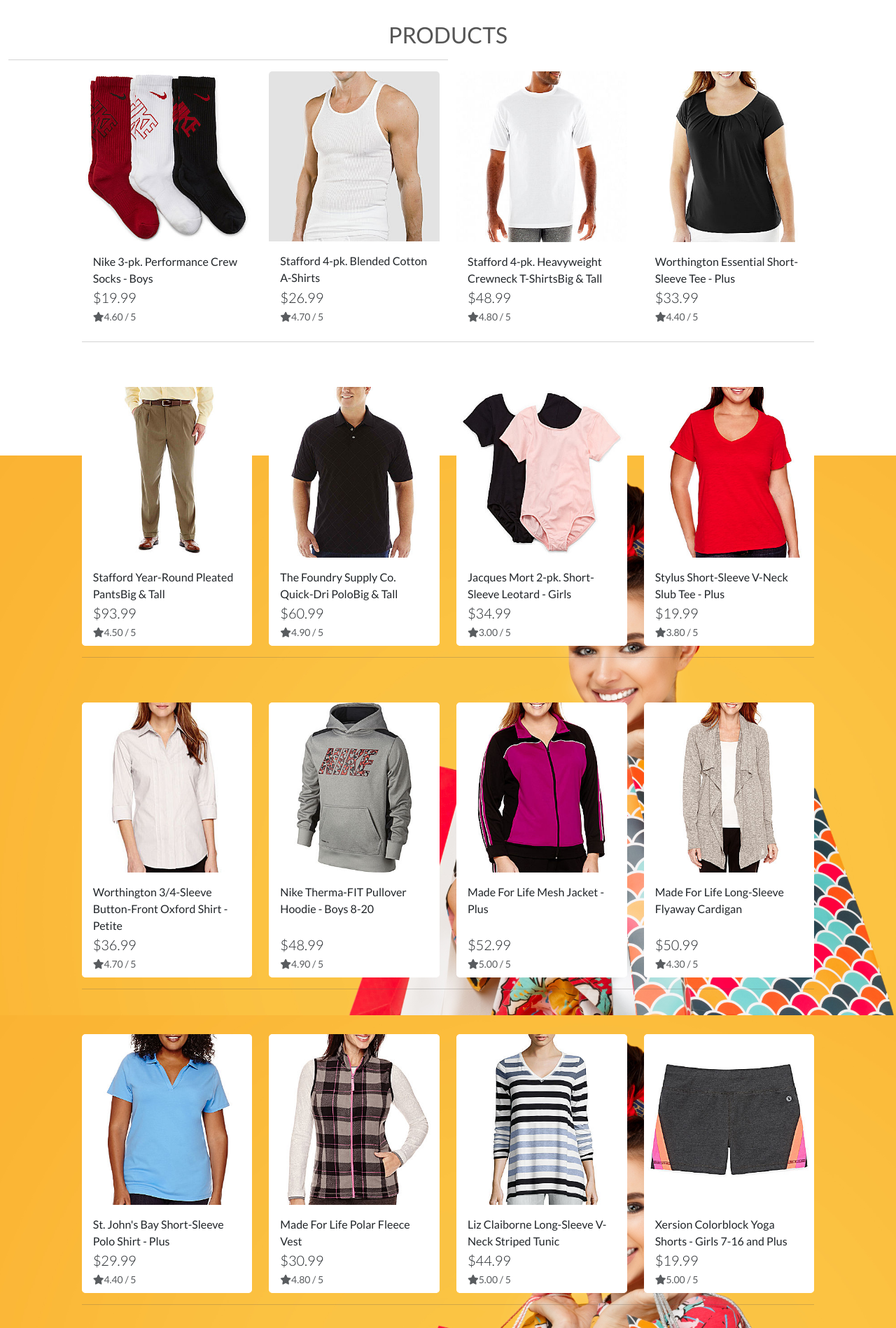
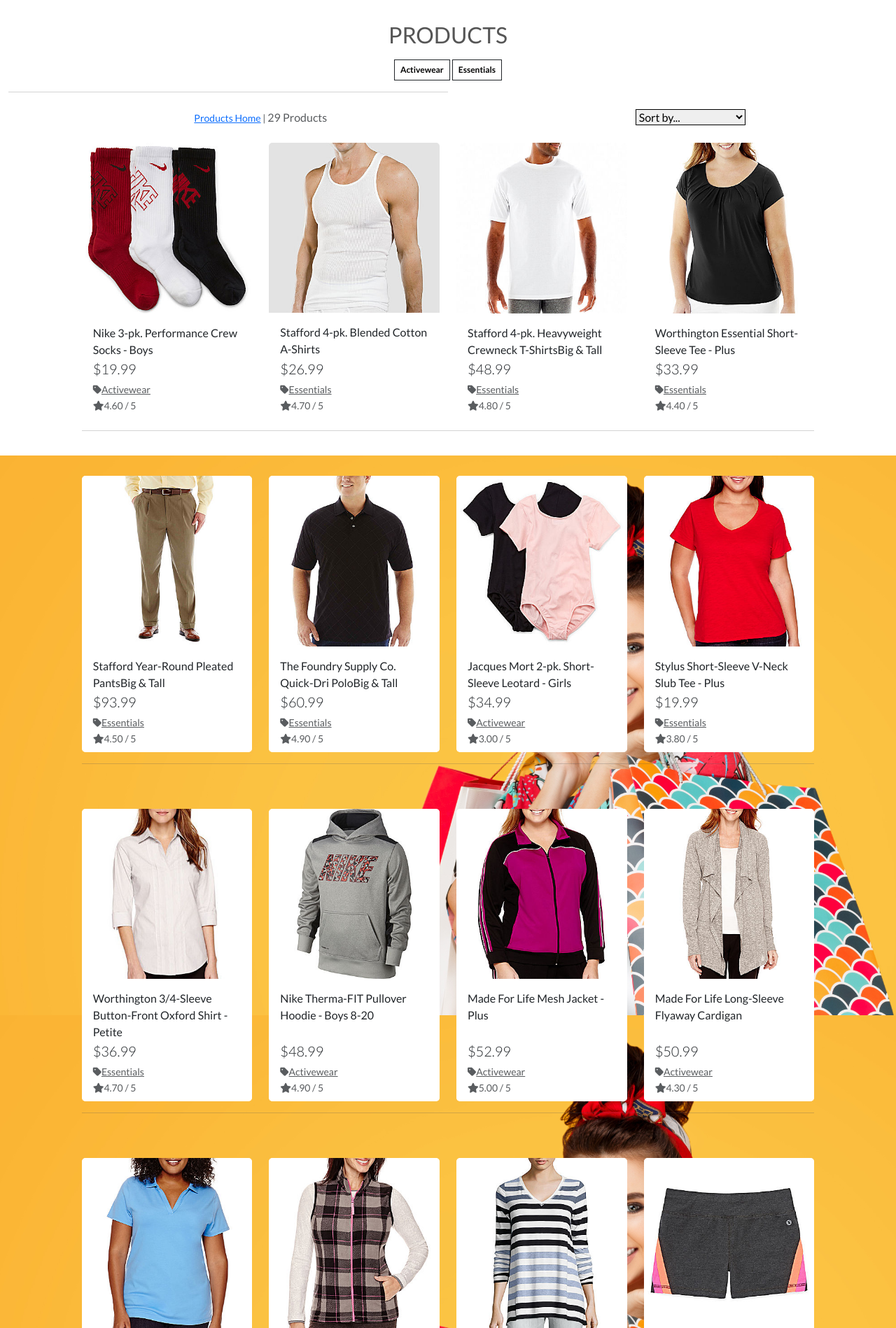
Before and after one commit to LlewBach/boutique-ado2, a Django app: a page that uses products/templates/products/products.html in a window 1280 px wide. Shown: the part 149-2047 px from the top of the page at 70% size. Run offline with Django 5.2, Linux system fonts and the light colour scheme; data comes from the database, SQL or seed files in the repository; some libraries are stand-ins or nearby versions.

Commit message:
Add sorting and product counts to product pages

```diff
--- a/products/templates/products/products.html
+++ b/products/templates/products/products.html
@@ -17,13 +17,95 @@
   <div class="row">
     <div class="col text-center mt-3">
       <h2 class="logo-font">Products</h2>
+      {% for c in current_categories %}
+      <a class="category-badge text-decoration-none" href="{% url 'products' %}?category={{ c.name }}">
+        <span class="p-2 mt-2 badge badge-white text-black rounded-0 border border-dark">{{ c.friendly_name }}</span>
+      </a>
+      {% endfor %}
       <hr class="w-50 mb-1">
     </div>
   </div>
   <div class="row">
     <div class="col">
       <div class="product-container col-10 offset-1">
-        <div class="row mt-1 mb-2"></div>
+        <div class="row mt-1 mb-2">
+          <div class="col-12 col-md-6 my-auto order-md-last d-flex justify-content-center justify-content-md-end">
+            <div class="sort-select-wrapper w-50">
+              <select id="sort-selector"
+                class="custom-select custom-select-sm rounded-0 border border-{% if current_sorting != 'None_None' %}info{% else %}black{% endif %}">
+                {% if current_sorting == 'None_None' %}
+                <option value="reset" selected>Sort by...</option>
+                {% else %}
+                <option value="reset">Sort by...</option>
+                {% endif %}
+                {% if current_sorting == 'price_asc' %}
+                <option value="price_asc" selected>Price (low to high)
+                </option>
+                {% else %}
+                <option value="price_asc">Price (low to high)
+                </option>
+                {% endif %}
+                {% if current_sorting == 'price_desc' %}
+                <option value="price_desc" selected>Price (high to low)
+                </option>
+                {% else %}
+                <option value="price_desc">Price (high to low)
+                </option>
+                {% endif %}
+                {% if current_sorting == 'rating_asc' %}
+                <option value="rating_asc" selected>Rating (low to
+                  high)</option>
+                {% else %}
+                <option value="rating_asc">Rating (low to
+                  high)</option>
+                {% endif %}
+                {% if current_sorting == 'rating_desc' %}
+                <option value="rating_desc" selected>Rating (high to
+                  low)</option>
+                {% else %}
+                <option value="rating_desc">Rating (high to
+                  low)</option>
+                {% endif %}
+                {% if current_sorting == 'name_asc' %}
+                <option value="name_asc" selected>Name (A-Z)</option>
+                {% else %}
+                <option value="name_asc">Name (A-Z)</option>
+                {% endif %}
+                {% if current_sorting == 'name_desc' %}
+                <option value="name_desc" selected>Name (Z-A)</option>
+                {% else %}
+                <option value="name_desc">Name (Z-A)</option>
+                {% endif %}
+                {% if current_sorting == 'category_asc' %}
+                <option value="category_asc" selected>Category (A-Z)
+                </option>
+                {% else %}
+                <option value="category_asc">Category (A-Z)
+                </option>
+                {% endif %}
+                {% if current_sorting == 'category_desc' %}
+                <option value="category_desc" selected>Category
+                  (Z-A)</option>
+                {% else %}
+                <option value="category_desc">Category
+                  (Z-A)</option>
+                {% endif %}
+              </select>
+            </div>
+          </div>
+          <div class="col-12 col-md-6 order-md-first">
+            <p class="text-muted mt-3 text-center text-md-left">
+              {% if search_term or current_categories or current_sorting != 'None_None' %}
+              <span class="small"><a href="{% url 'products' %}">Products Home</a> | </span>
+              {% endif %}
+              {% if search_term %}
+              {{ products|length }} Products found for <strong>"{{ search_term }}"</strong>
+              {% else %}
+              {{ products|length }} Products
+              {% endif %}
+            </p>
+          </div>
+        </div>
         <div class="row">
           {% for product in products %}
           <div class="col-sm-6 col-md-6 col-lg-4 col-xl-3">
@@ -44,6 +126,13 @@
                 <div class="row">
                   <div class="col">
                     <p class="lead mb-0 text-left font-weight-bold">${{ product.price }}</p>
+                    {% if product.category %}
+                    <p class="small mt-1 mb-0">
+                      <a class="text-muted" href="{% url 'products' %}?category={{ product.category.name }}">
+                        <i class="fas fa-tag mr-1"></i>{{ product.category.friendly_name }}
+                      </a>
+                    </p>
+                    {% endif %}
                     {% if product.rating %}
                     <small class="text-muted"><i class="fas fa-star mr-1"></i>{{ product.rating }} / 5</small>
                     {% else %}
@@ -85,4 +174,5 @@
     </div>
   </div>
 </div>
+
 {% endblock %}
--- a/products/views.py
+++ b/products/views.py
@@ -22,7 +22,8 @@
             if sortkey == 'name':
                 sortkey = 'lower_name'
                 products = products.annotate(lower_name=Lower('name'))
-
+            if sortkey == 'category':
+                sortkey == 'category__name'
             if 'direction' in request.GET:
                 direction = request.GET['direction']
                 if direction == 'desc':
@@ -48,7 +49,7 @@
 
     context = {
         'products': products,
-        'search_terms': query,
+        'search_term': query,
         'current_categories': categories,
         'current_sorting': current_sorting,
     }
--- a/static/css/base.css
+++ b/static/css/base.css
@@ -66,6 +66,11 @@
   z-index: -1;
 }
 
+a.category-badge>span.badge:hover {
+  background: #212529 !important;
+  color: #fff !important;
+}
+
 /* -------------------------------- Media Queries */
 
 /* Slightly larger container on xl screens */
```
Also changed, not shown: products/templates/products/product_detail.html (+7 -0 lines).
